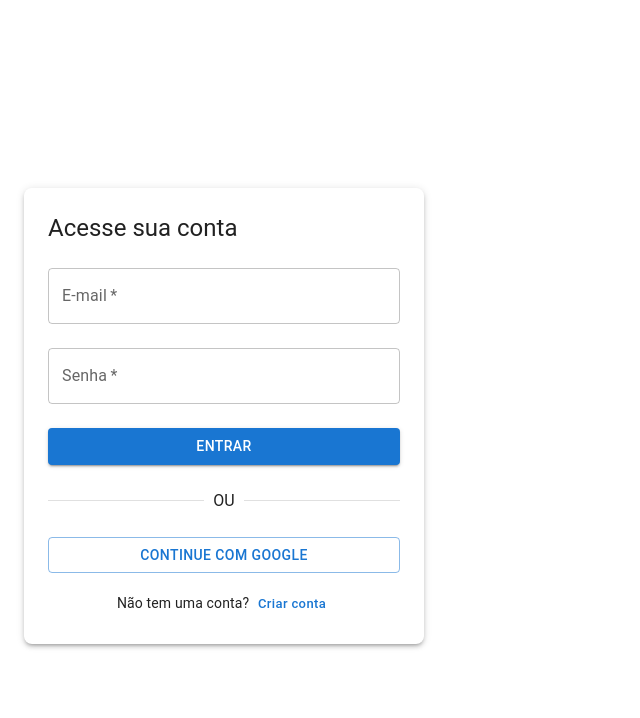
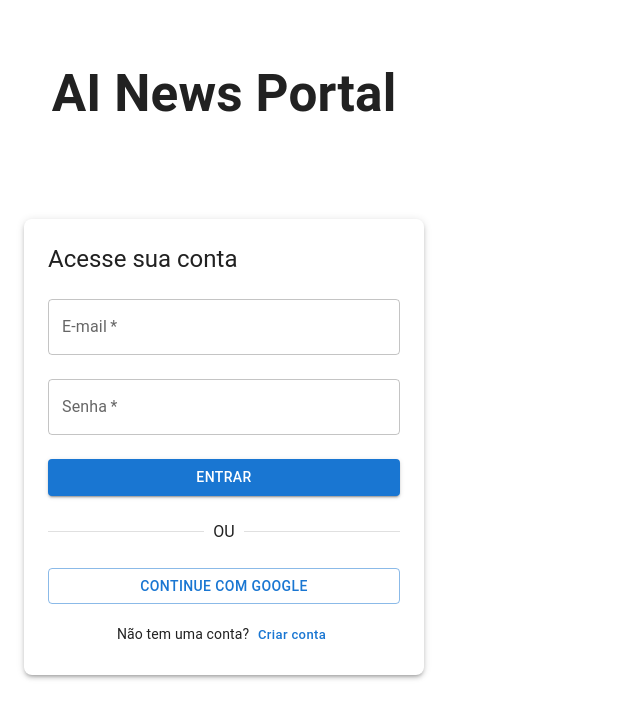
Before and after one commit to s4mp41xao/ai-news-portal, a React (Vite) app: page / in a window 1280 px wide. Shown: the top 718 px of the page, without its empty margins (0-640 px from the left). Built offline with nearby package versions, Linux system fonts and the light colour scheme; no server answers.

Commit message:
Fix layout center in Auth Page and News Page

```diff
--- a/src/App.jsx
+++ b/src/App.jsx
@@ -11,7 +11,12 @@ export default function App() {
     return (
       <Container
         maxWidth="lg"
-        sx={{ display: 'flex', justifyContent: 'center', mt: 4 }}
+        sx={{
+          minHeight: '100vh',
+          display: 'flex',
+          justifyContent: 'center',
+          alignItems: 'center'
+        }}
       >
         <CircularProgress size={60} />
       </Container>
@@ -19,9 +24,21 @@ export default function App() {
   }
 
   return (
-    <>
+    <Container
+      maxWidth="lg"
+      sx={{
+        minHeight: '100vh',
+        display: 'flex',
+        flexDirection: 'column',
+        alignItems: 'center',
+        py: 4
+      }}
+    >
       <CssBaseline />
-      <Container maxWidth="lg">{!user ? <Auth /> : <News />}</Container>
-    </>
+      <h1 style={{ textAlign: 'center', marginBottom: '2rem' }}>
+        AI News Portal
+      </h1>
+      {!user ? <Auth /> : <News />}
+    </Container>
   )
 }
--- a/src/components/Auth.jsx
+++ b/src/components/Auth.jsx
@@ -55,10 +55,14 @@ export default function Auth() {
       sx={{
         maxWidth: 400,
         mx: 'auto',
-        mt: 4,
+        mt: 8,
         p: 3,
         boxShadow: 3,
-        borderRadius: 2
+        borderRadius: 2,
+        display: 'flex',
+        flexDirection: 'column',
+        minHeight: '50vh',
+        justifyContent: 'center'
       }}
     >
       <Typography variant="h5" gutterBottom>
--- a/src/components/News.jsx
+++ b/src/components/News.jsx
@@ -59,7 +59,15 @@ export default function News() {
 
   return (
     <>
-      <AppBar position="static" sx={{ mb: 4 }}>
+      <AppBar
+        position="static"
+        sx={{
+          mb: 4,
+          width: '100vw',
+          left: 0,
+          right: 0
+        }}
+      >
         <Toolbar>
           <Typography variant="h6" sx={{ flexGrow: 1 }}>
             Bem-vindo, {auth.currentUser?.email}
@@ -74,7 +82,16 @@ export default function News() {
         </Toolbar>
       </AppBar>
 
-      <Grid container spacing={3} sx={{ p: 3 }}>
+      <Grid
+        container
+        spacing={3}
+        sx={{
+          p: 3,
+          maxWidth: 1200,
+          mx: 'auto',
+          justifyContent: 'center'
+        }}
+      >
         {news.map((article, index) => (
           <Grid item xs={12} sm={6} md={4} key={index}>
             <Card
```
